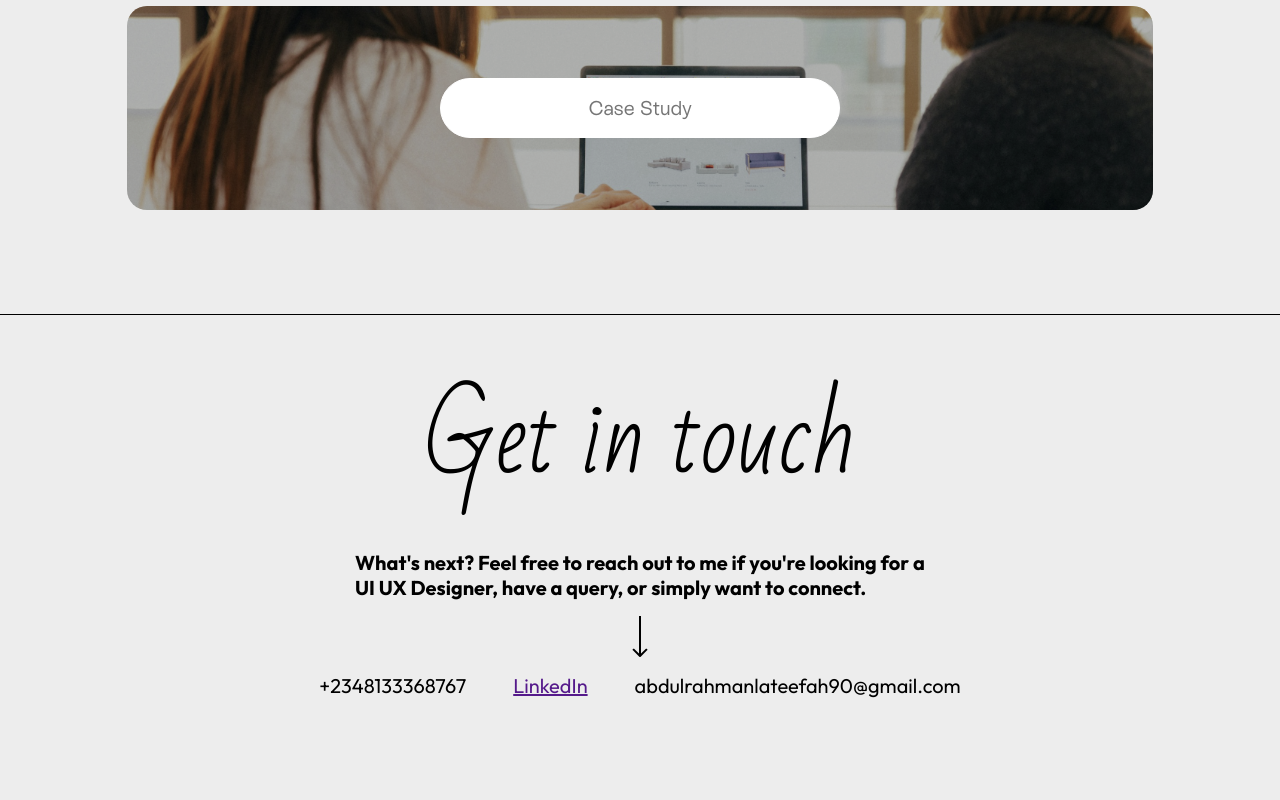
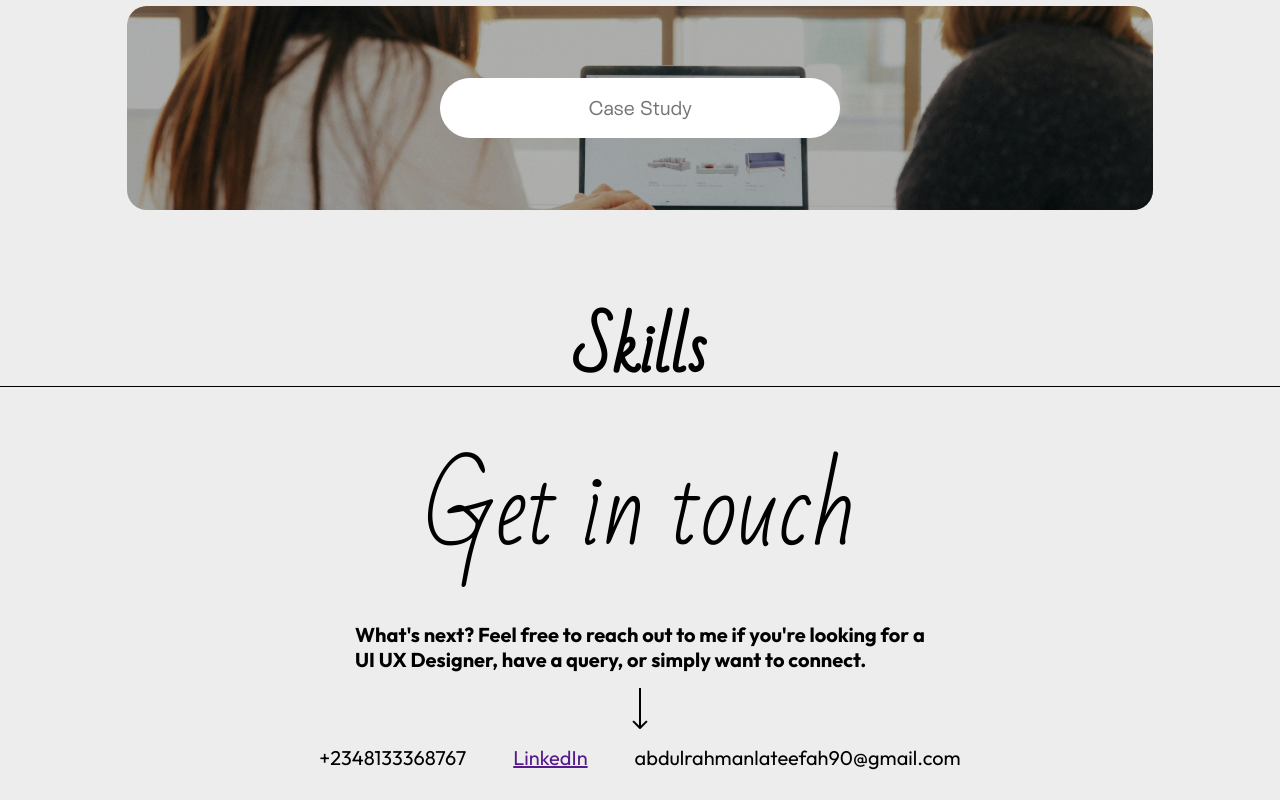
Before and after one commit to harzyz/Tee-s-Portfolio, a Next.js app: page / in a window 1280 px wide. Shown: the part 3427-4227 px from the top of the page. Before the commit the page ends 4155 px from the top, so only its background shows below. Built offline with nearby package versions, Linux system fonts and the light colour scheme.

Commit message:
resumption

```diff
--- a/src/app/page.js
+++ b/src/app/page.js
@@ -3,6 +3,7 @@ import CaseStudy from "@/pages/landingpage/casestudy";
 import Footer from "@/pages/landingpage/footer";
 import Hero from "@/pages/landingpage/hero";
 import Projects from "@/pages/landingpage/projects";
+import Skills from "@/pages/landingpage/skills";
 
 export default function Home() {
   return (
@@ -11,6 +12,7 @@ export default function Home() {
       <Hero />
       <Projects />
       <CaseStudy />
+      <Skills />
       <Footer />
     </main>
   );
--- a/src/pages/landingpage/hero/index.jsx
+++ b/src/pages/landingpage/hero/index.jsx
@@ -1,8 +1,8 @@
 import React from "react";
 import styles from "./styles.module.scss";
 import Button from "@/components/custom_button";
-import Noise from "/public/images/noise.png";
-import Background from "/public/images/background.png"
+import Noise from "../../../../public/images/noise.png";
+import Background from "../../../../public/images/background.png"
 import Image from "next/image";
 
 const Hero = () => {
--- /dev/null
+++ b/src/pages/landingpage/skills/index.jsx
@@ -0,0 +1,13 @@
+import React from 'react'
+import styles from './styles.module.css'
+import Header from '@/components/header'
+
+const Skills = () => {
+  return (
+    <div className={styles.wrapper}>
+      <Header label={'Skills'} />
+    </div>
+  )
+}
+
+export default Skills
```
Also changed, not shown: src/pages/landingpage/skills/styles.module.css (added).
